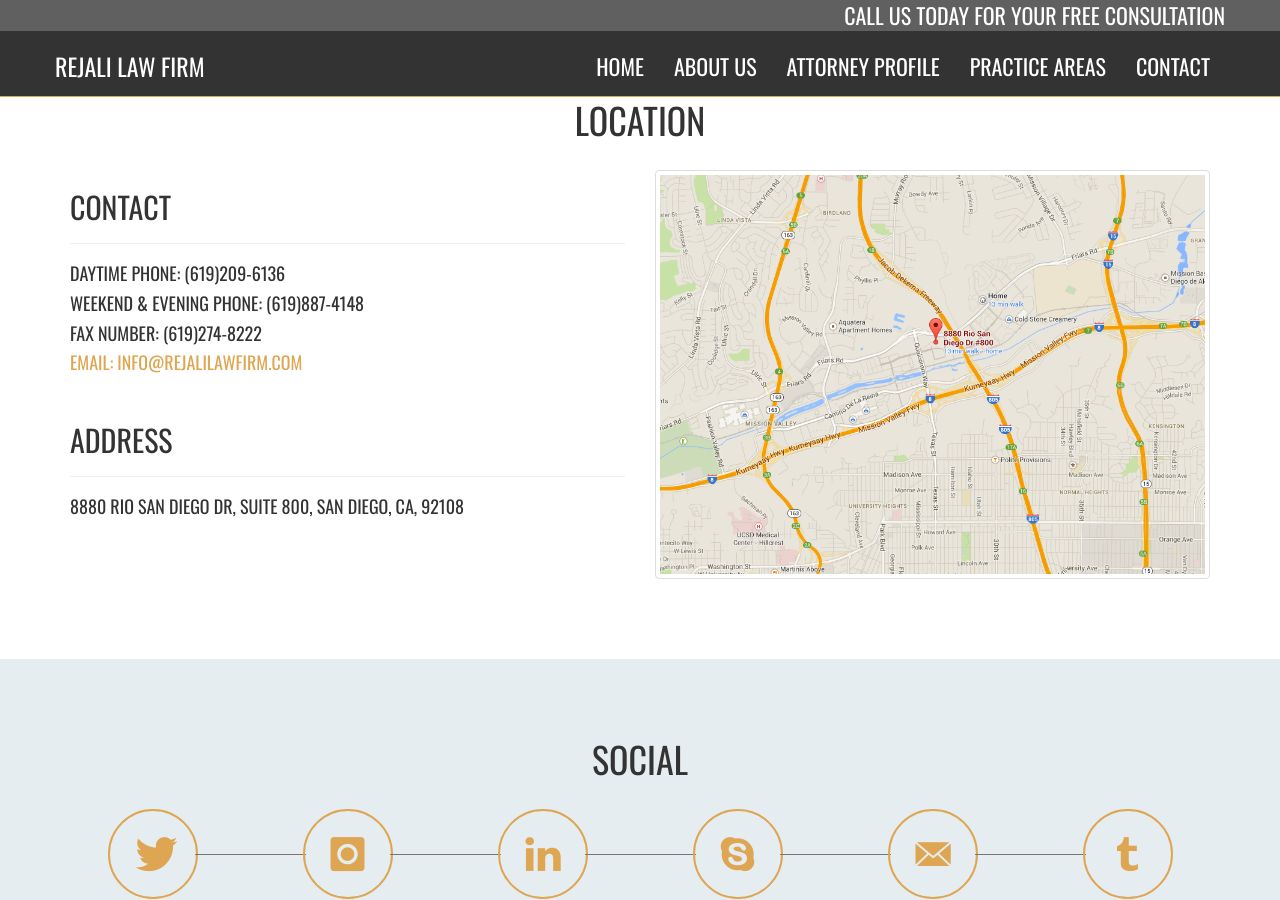
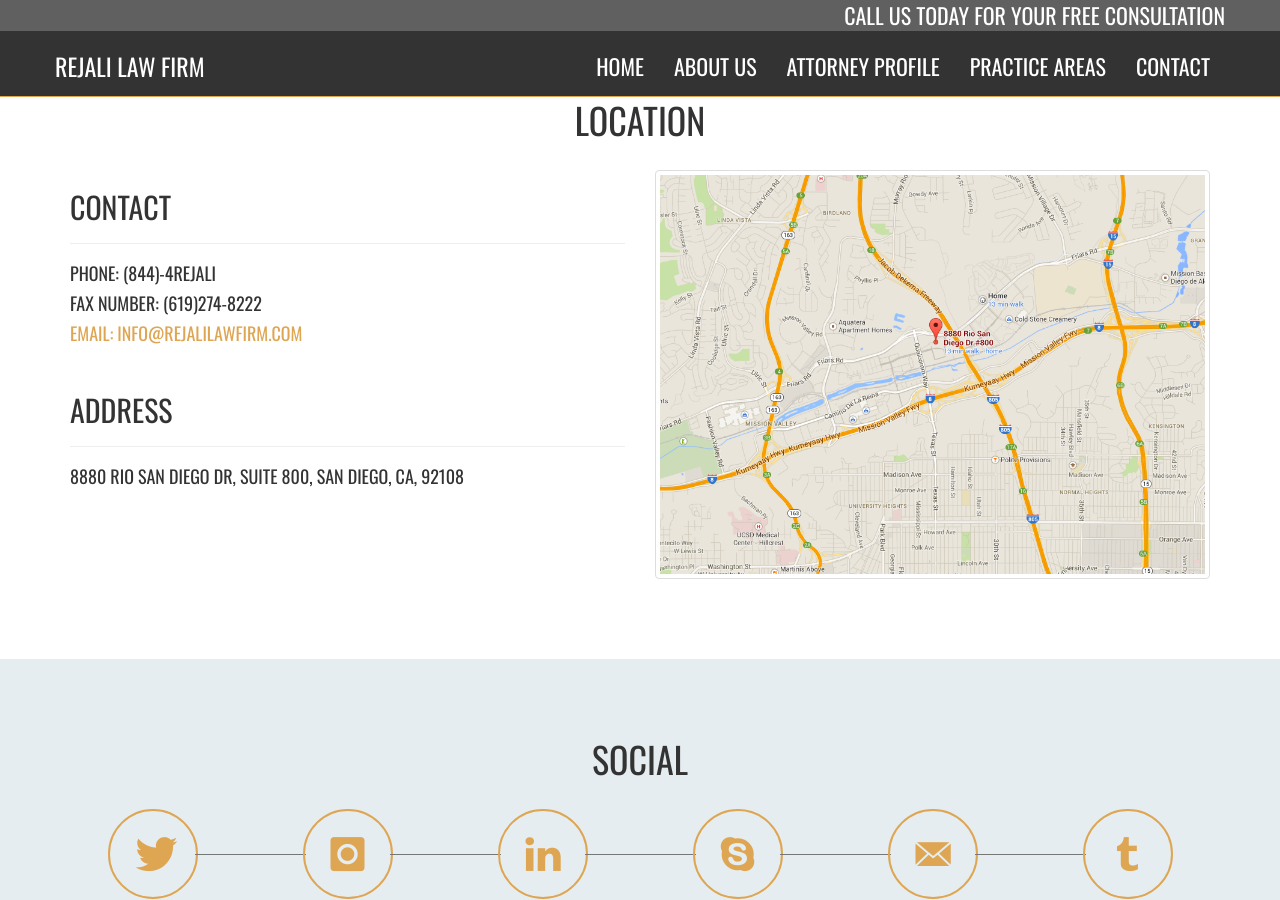
Before and after one commit to PixelVisa/rejali_law, a Jekyll site: the page built from index.html, in a window 1280 px wide and 900 px high, scrolled down 1821 px. Built offline with Jekyll 4.4.1, drawn with Linux system fonts in a browser that asks for light colours; nearby versions of some CDN libraries; library files that are not in the unit come from our copies; Markdown is read by kramdown in place of the engine named in the settings.

Commit message:
updated phone number

```diff
--- a/index.html
+++ b/index.html
@@ -151,8 +151,8 @@ layout: default
 					<h2>CONTACT</h2>
 					<hr>
 					<ul>
-						<li><h4>Daytime Phone: (619)209-6136</h4></li>
-						<li><h4>Weekend & Evening Phone: (619)887-4148</h4></li>
+						<li><h4>Phone: (844)-4REJALI</h4></li>
+						<!-- <li><h4>Weekend & Evening Phone: (619)887-4148</h4></li> -->
 						<li><h4>Fax Number: (619)274-8222</h4></li>
 						<li><h4><a href="mailto:info@rejalilawfirm.com">Email: info@rejalilawfirm.com</a></h4></li>
 					</ul>
```
